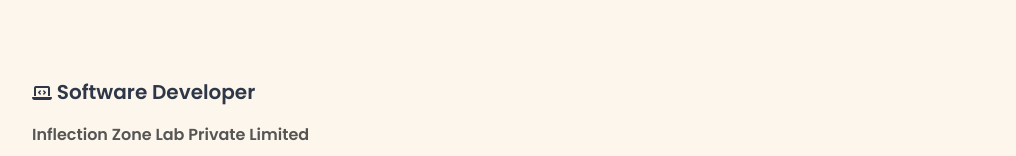
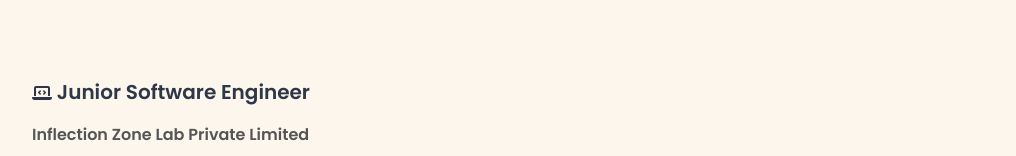
Before and after one commit to Shubham109879/Shubham_Sali_Portfolio, a plain HTML site: page index.html in a window 1280 px wide. Shown: the part 1626-1782 px from the top of the page, without its empty margins (128-1144 px from the left). Drawn offline with nearby package versions, Linux system fonts and the light colour scheme.

Commit message:
Update index.html

```diff
--- a/index.html
+++ b/index.html
@@ -145,7 +145,7 @@
             </div>
             <div class="experience-container">
               <div class="experience-item-1">
-                <h3><i class="fas fa-laptop-code"></i>  Software Developer</h3>
+                <h3><i class="fas fa-laptop-code"></i>  Junior Software Engineer</h3>
                 <p class="company-name">Inflection Zone Lab Private Limited</p>
                 <p class="duration"><i class="fas fa-calendar-alt"></i>  12/2024 – Present</p>
                 <ul class="responsibilities">
```
